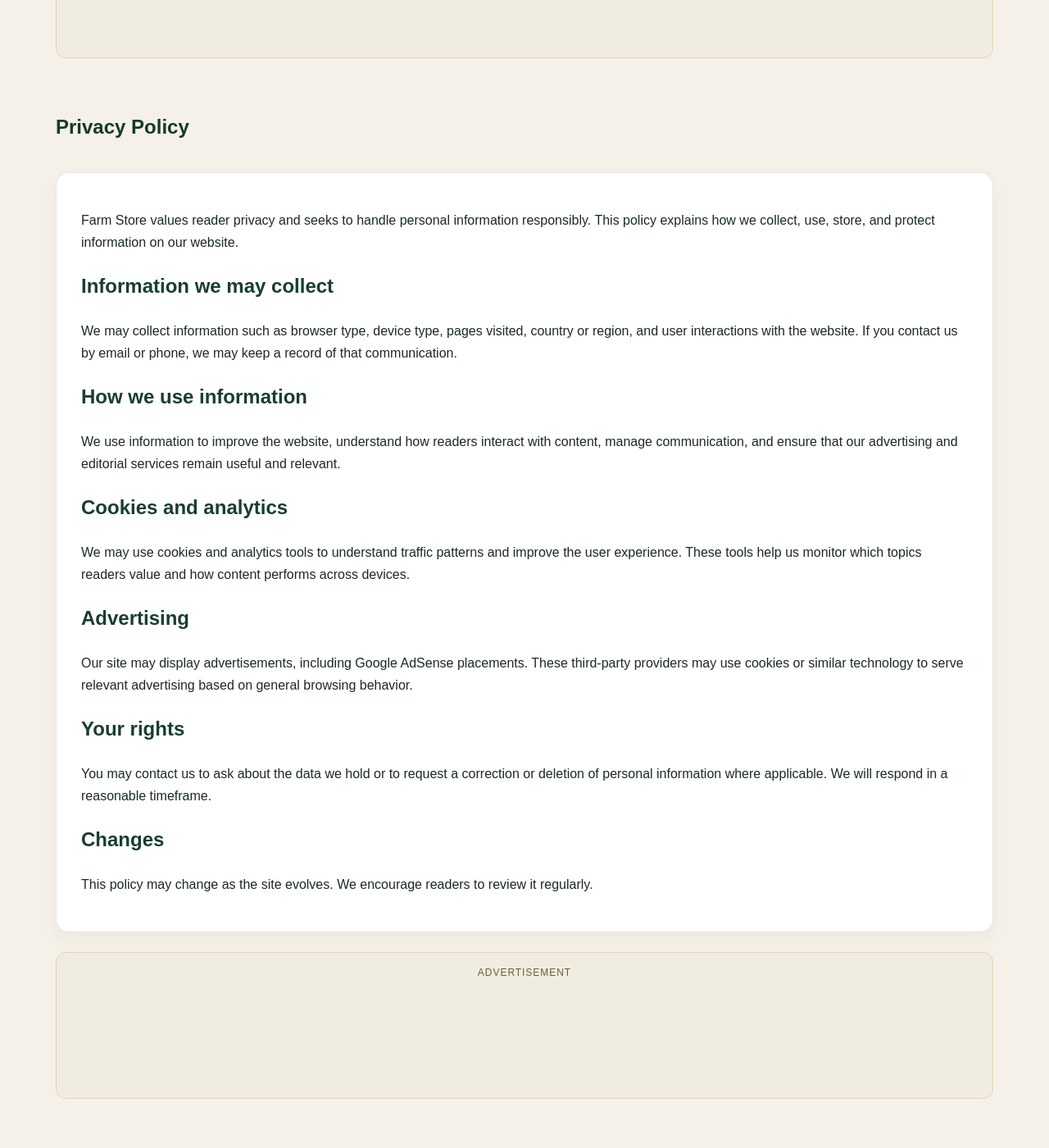
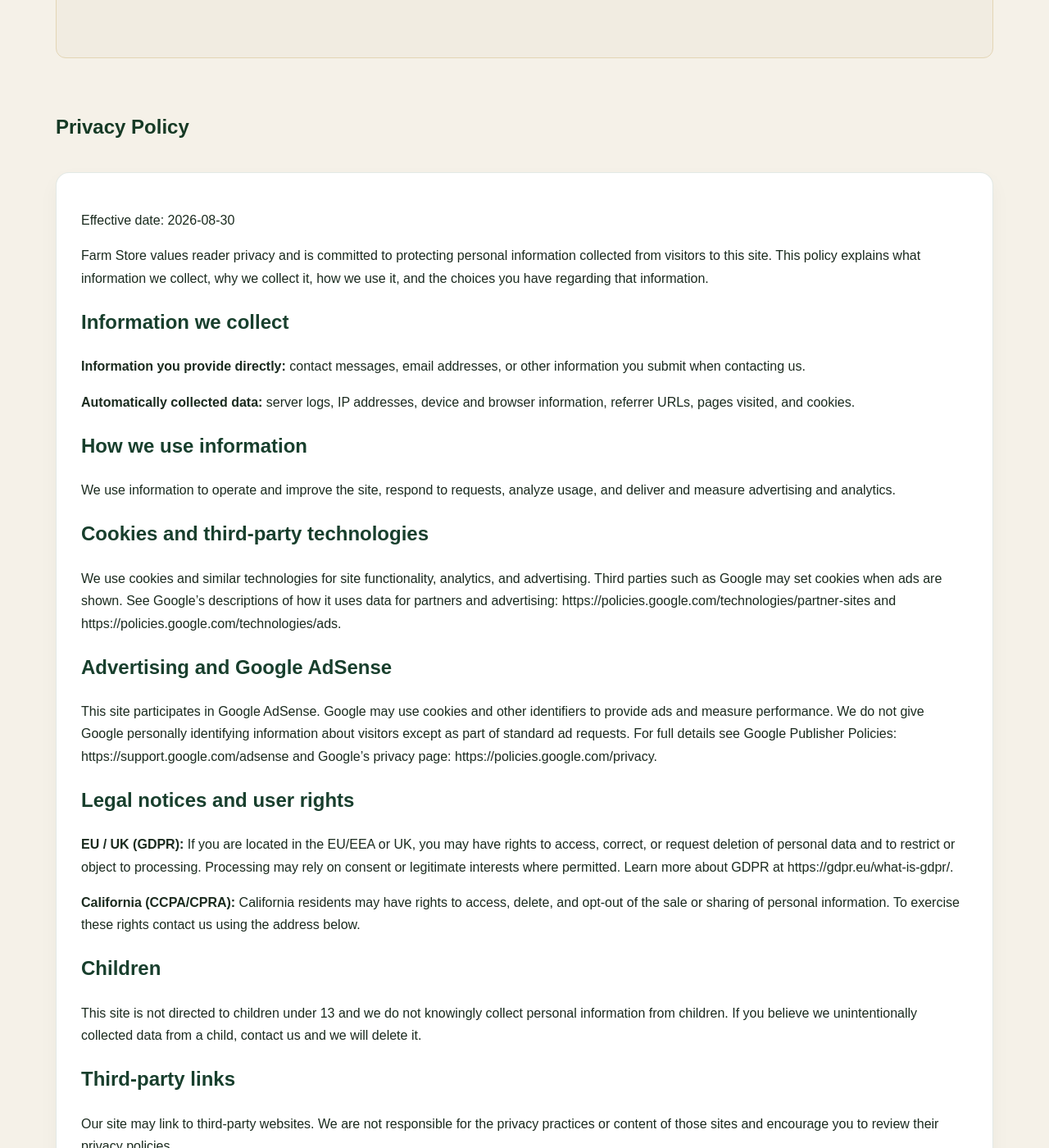
Before and after one commit to vincentvin21vin-arch/farmstore, a Jekyll site: the page built from privacy.md, in a window 1280 px wide and 1400 px high, scrolled down 233 px. Shown: the whole window at 82% size. Built offline with Jekyll 4.4.1, drawn with Linux system fonts in a browser that asks for light colours; some of the changed text lies outside the part shown.

Commit message:
updated data

```diff
--- a/_includes/header.html
+++ b/_includes/header.html
@@ -7,6 +7,8 @@
       </a>
       <ul class="nav-links">
         <li><a href="{{ '/' | relative_url }}">Home</a></li>
+        <li><a href="{{ '/categories/' | relative_url }}">Categories</a></li>
+        <li><a href="{{ '/archive/' | relative_url }}">Archive</a></li>
         <li><a href="{{ '/about/' | relative_url }}">About</a></li>
         <li><a href="{{ '/contact/' | relative_url }}">Contact</a></li>
         <li><a href="{{ '/privacy/' | relative_url }}">Privacy</a></li>
--- a/privacy.md
+++ b/privacy.md
@@ -3,29 +3,47 @@ layout: default
 title: Privacy Policy
 permalink: /privacy/
 ---
-
 <section class="page-header">
   <h1>Privacy Policy</h1>
 </section>
 
 <section class="content-page">
-  <p>Farm Store values reader privacy and seeks to handle personal information responsibly. This policy explains how we collect, use, store, and protect information on our website.</p>
+  <p>Effective date: 2026-08-30</p>
 
-  <h2>Information we may collect</h2>
-  <p>We may collect information such as browser type, device type, pages visited, country or region, and user interactions with the website. If you contact us by email or phone, we may keep a record of that communication.</p>
+  <p>Farm Store values reader privacy and is committed to protecting personal information collected from visitors to this site. This policy explains what information we collect, why we collect it, how we use it, and the choices you have regarding that information.</p>
+
+  <h2>Information we collect</h2>
+  <p><strong>Information you provide directly:</strong> contact messages, email addresses, or other information you submit when contacting us.</p>
+  <p><strong>Automatically collected data:</strong> server logs, IP addresses, device and browser information, referrer URLs, pages visited, and cookies.</p>
 
   <h2>How we use information</h2>
-  <p>We use information to improve the website, understand how readers interact with content, manage communication, and ensure that our advertising and editorial services remain useful and relevant.</p>
+  <p>We use information to operate and improve the site, respond to requests, analyze usage, and deliver and measure advertising and analytics.</p>
 
-  <h2>Cookies and analytics</h2>
-  <p>We may use cookies and analytics tools to understand traffic patterns and improve the user experience. These tools help us monitor which topics readers value and how content performs across devices.</p>
+  <h2>Cookies and third-party technologies</h2>
+  <p>We use cookies and similar technologies for site functionality, analytics, and advertising. Third parties such as Google may set cookies when ads are shown. See Google’s descriptions of how it uses data for partners and advertising: https://policies.google.com/technologies/partner-sites and https://policies.google.com/technologies/ads.</p>
 
-  <h2>Advertising</h2>
-  <p>Our site may display advertisements, including Google AdSense placements. These third-party providers may use cookies or similar technology to serve relevant advertising based on general browsing behavior.</p>
+  <h2>Advertising and Google AdSense</h2>
+  <p>This site participates in Google AdSense. Google may use cookies and other identifiers to provide ads and measure performance. We do not give Google personally identifying information about visitors except as part of standard ad requests. For full details see Google Publisher Policies: https://support.google.com/adsense and Google’s privacy page: https://policies.google.com/privacy.</p>
 
-  <h2>Your rights</h2>
-  <p>You may contact us to ask about the data we hold or to request a correction or deletion of personal information where applicable. We will respond in a reasonable timeframe.</p>
+  <h2>Legal notices and user rights</h2>
+  <p><strong>EU / UK (GDPR):</strong> If you are located in the EU/EEA or UK, you may have rights to access, correct, or request deletion of personal data and to restrict or object to processing. Processing may rely on consent or legitimate interests where permitted. Learn more about GDPR at https://gdpr.eu/what-is-gdpr/.</p>
+  <p><strong>California (CCPA/CPRA):</strong> California residents may have rights to access, delete, and opt-out of the sale or sharing of personal information. To exercise these rights contact us using the address below.</p>
 
-  <h2>Changes</h2>
-  <p>This policy may change as the site evolves. We encourage readers to review it regularly.</p>
+  <h2>Children</h2>
+  <p>This site is not directed to children under 13 and we do not knowingly collect personal information from children. If you believe we unintentionally collected data from a child, contact us and we will delete it.</p>
+
+  <h2>Third-party links</h2>
+  <p>Our site may link to third-party websites. We are not responsible for the privacy practices or content of those sites and encourage you to review their privacy policies.</p>
+
+  <h2>Data retention and security</h2>
+  <p>We retain personal information only as long as necessary for the purposes described. We use reasonable administrative, technical, and physical safeguards to protect data but cannot guarantee absolute security.</p>
+
+  <h2>Changes to this policy</h2>
+  <p>We may update this policy from time to time. The effective date above will reflect changes. Material changes will be posted prominently.</p>
+
+  <h2>Contact</h2>
+  <p>If you have questions or privacy requests, email: vincentvin21vin@gmail.com.</p>
+
+  <h2>Disclaimer</h2>
+  <p>This page provides general information and does not constitute legal advice. For legal advice tailored to your situation, consult a qualified attorney.</p>
 </section>
```
Also changed, not shown: about.md (+5 -0 lines), archive.md (+29 -9 lines), categories.md (added, +27 -0 lines), terms.md (+21 -11 lines), contact.md (line endings or trailing spaces).
